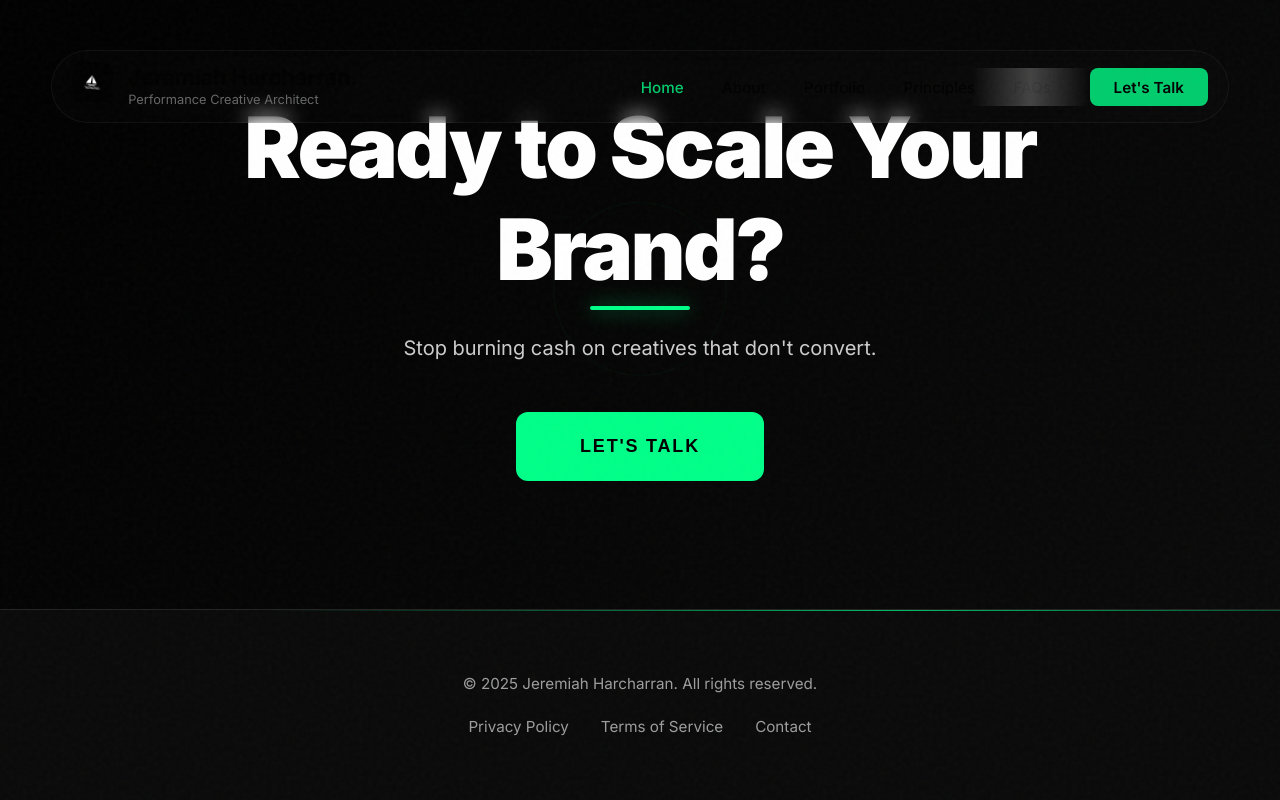
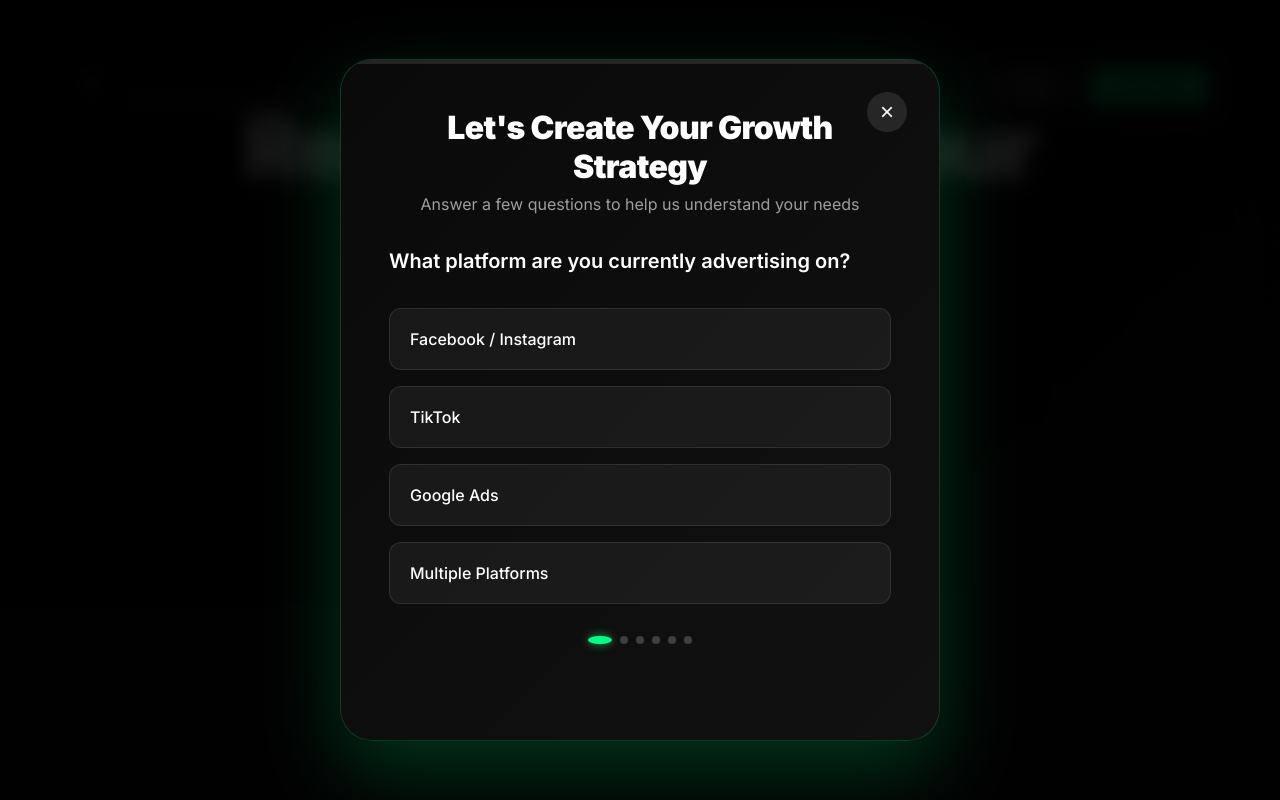
Before and after one commit to Mo-Ibra/jeremiah-portfolio, a Next.js app: page / in a window 1280 px wide. Both pictures are taken after a click on the button "LET'S TALK". Shown: the part 6456-7256 px from the top of the page. Built offline with nearby package versions, Linux system fonts and the light colour scheme.

Commit message:
Fix ISsues

```diff
--- a/app/page.js
+++ b/app/page.js
@@ -1,3 +1,5 @@
+"use client";
+
 import CustomCursor from "@/components/CustomCursor";
 import Hero from "@/components/Hero";
 import NoiseOverlay from "@/components/NoiseOverlay";
@@ -12,8 +14,33 @@ import Contact from "@/components/Contact";
 import QuizModal from "@/components/QuizModal";
 import Navigation from "@/components/Navigation";
 import Footer from "@/components/Footer";
+import { useEffect, useState } from "react";
 
 export default function Home() {
+  const [isQuizOpen, setIsQuizOpen] = useState(false);
+
+  const openQuiz = () => {
+    setIsQuizOpen(true);
+  };
+
+  const closeQuiz = () => {
+    setIsQuizOpen(false);
+  };
+
+  // Handle body overflow when modal opens/closes
+  useEffect(() => {
+    if (isQuizOpen) {
+      document.body.style.overflow = "hidden";
+    } else {
+      document.body.style.overflow = "";
+    }
+
+    // Clean up on unmount
+    return () => {
+      document.body.style.overflow = "";
+    };
+  }, [isQuizOpen]);
+
   return (
     <>
       <CustomCursor />
@@ -27,8 +54,8 @@ export default function Home() {
       <About />
       <Principles />
       <Faqs />
-      <Contact />
-      <QuizModal />
+      <Contact onOpenQuiz={openQuiz} />
+      <QuizModal isOpen={isQuizOpen} onClose={closeQuiz} />
       <Footer />
     </>
   );
--- a/components/Contact.js
+++ b/components/Contact.js
@@ -1,4 +1,4 @@
-const Contact = () => {
+const Contact = ({ onOpenQuiz }) => {
   return (
     <section id="contact" className="cta-section">
       <div className="cta-bg-animation">
@@ -9,10 +9,7 @@ const Contact = () => {
       <div className="cta-content">
         <h2>Ready to Scale Your Brand?</h2>
         <p>Stop burning cash on creatives that don't convert.</p>
-        {/* <button className="cta-button" onClick="openQuiz()"> */}
-        <button className="cta-button">
-          Let's Talk
-        </button>
+        <button className="cta-button" onClick={onOpenQuiz}>Let's Talk</button>
       </div>
     </section>
   );
--- a/components/QuizModal.js
+++ b/components/QuizModal.js
@@ -1,165 +1,206 @@
-const QuizModal = () => {
-  const closeQuiz = () => {
-    console.log("Close");
+import React, { useState, useEffect } from 'react';
+
+const QuizModal = ({ isOpen, onClose }) => {
+  const [currentStep, setCurrentStep] = useState(1);
+  const [formData, setFormData] = useState({
+    platform: '',
+    niche: '',
+    website: '',
+    adSpend: 10000,
+    ctr: 2,
+    conversionRate: 3,
+    fullName: '',
+    email: ''
+  });
+  const [showSuccess, setShowSuccess] = useState(false);
+
+  const totalSteps = 6;
+
+  // Reset quiz when modal opens
+  useEffect(() => {
+    if (isOpen) {
+      setCurrentStep(1);
+      setShowSuccess(false);
+      setFormData({
+        platform: '',
+        niche: '',
+        website: '',
+        adSpend: 10000,
+        ctr: 2,
+        conversionRate: 3,
+        fullName: '',
+        email: ''
+      });
+    }
+  }, [isOpen]);
+
+  // Handle auto-advance for radio buttons
+  useEffect(() => {
+    if (currentStep === 1 && formData.platform) {
+      const timer = setTimeout(() => {
+        setCurrentStep(2);
+      }, 1000);
+      return () => clearTimeout(timer);
+    }
+  }, [formData.platform, currentStep]);
+
+  const handleInputChange = (name, value) => {
+    setFormData(prev => ({ ...prev, [name]: value }));
   };
 
-  const nextQuizStep = () => {
-    console.log("NEXT");
+  const nextStep = () => {
+    if (currentStep < totalSteps) {
+      setCurrentStep(prev => prev + 1);
+    }
   };
 
+  const handleSubmit = async (e) => {
+    e.preventDefault();
+
+    // Here you would normally send the data to your server
+    console.log('Quiz submission:', formData);
+
+    // Show success state
+    setShowSuccess(true);
+
+    // You can add your form submission logic here
+    // For example:
+    // await fetch('/api/quiz-submission', {
+    //     method: 'POST',
+    //     headers: { 'Content-Type': 'application/json' },
+    //     body: JSON.stringify(formData)
+    // });
+  };
+
+  const closeModal = () => {
+    setShowSuccess(false);
+    setCurrentStep(1);
+    onClose();
+  };
+
+  const handleModalClick = (e) => {
+    if (e.target === e.currentTarget) {
+      closeModal();
+    }
+  };
+
+  const progress = ((currentStep - 1) / (totalSteps - 1)) * 100;
+
+  if (!isOpen) return null;
+
   return (
-    <div className="quiz-modal" id="quizModal">
+    <div className="quiz-modal active" onClick={handleModalClick}>
       <div className="quiz-container">
-        <button className="quiz-close" onClick={closeQuiz()}>
-          ×
-        </button>
+        <button className="quiz-close" onClick={closeModal}>×</button>
 
         <div className="quiz-progress">
-          <div className="progress-bar" id="progressBar"></div>
+          <div className="progress-bar" style={{ width: `${progress}%` }}></div>
         </div>
 
         <div className="quiz-header">
           <h3 className="quiz-title">Let's Create Your Growth Strategy</h3>
-          <p className="quiz-subtitle">
-            Answer a few questions to help us understand your needs
-          </p>
+          <p className="quiz-subtitle">Answer a few questions to help us understand your needs</p>
         </div>
 
         <div className="quiz-body">
-          <form id="quizForm">
-            <div className="quiz-step active" data-step="1">
-              <h4 className="quiz-question">
-                What platform are you currently advertising on?
-              </h4>
+          {!showSuccess ? (
+            <form onSubmit={handleSubmit}>
+              {/* Step 1: Platform */}
+              <div className={`quiz-step ${currentStep === 1 ? 'active' : ''}`}>
+                <h4 className="quiz-question">What platform are you currently advertising on?</h4>
                 <div className="quiz-radio-group">
+                  {[
+                    { value: 'Facebook/Instagram', label: 'Facebook / Instagram' },
+                    { value: 'TikTok', label: 'TikTok' },
+                    { value: 'Google Ads', label: 'Google Ads' },
+                    { value: 'Multiple Platforms', label: 'Multiple Platforms' }
+                  ].map((option, index) => (
+                    <React.Fragment key={option.value}>
                       <input
                         type="radio"
                         name="platform"
-                  //   value="Facebook/Instagram"
-                  id="platform1"
+                        value={option.value}
+                        id={`platform${index + 1}`}
                         className="quiz-radio-input"
+                        checked={formData.platform === option.value}
+                        onChange={(e) => handleInputChange('platform', e.target.value)}
                         required
                       />
-                <label htmlFor="platform1" className="quiz-radio-label">
-                  <span className="quiz-radio-text">Facebook / Instagram</span>
+                      <label htmlFor={`platform${index + 1}`} className="quiz-radio-label">
+                        <span className="quiz-radio-text">{option.label}</span>
                       </label>
-
-                <input
-                  type="radio"
-                  name="platform"
-                  //   value="TikTok"
-                  id="platform2"
-                  className="quiz-radio-input"
-                  required
-                />
-                <label htmlFor="platform2" className="quiz-radio-label">
-                  <span className="quiz-radio-text">TikTok</span>
-                </label>
-
-                <input
-                  type="radio"
-                  name="platform"
-                  //   value="Google Ads"
-                  id="platform3"
-                  className="quiz-radio-input"
-                  required
-                />
-                <label htmlFor="platform3" className="quiz-radio-label">
-                  <span className="quiz-radio-text">Google Ads</span>
-                </label>
-
-                <input
-                  type="radio"
-                  name="platform"
-                  //   value="Multiple Platforms"
-                  id="platform4"
-                  className="quiz-radio-input"
-                  required
-                />
-                <label htmlFor="platform4" className="quiz-radio-label">
-                  <span className="quiz-radio-text">Multiple Platforms</span>
-                </label>
+                    </React.Fragment>
+                  ))}
                 </div>
               </div>
 
-            <div className="quiz-step" data-step="2">
+              {/* Step 2: Niche */}
+              <div className={`quiz-step ${currentStep === 2 ? 'active' : ''}`}>
                 <h4 className="quiz-question">What niche are you in?</h4>
                 <div className="quiz-input-group">
                   <input
                     type="text"
-                  name="niche"
                     className="quiz-input"
                     placeholder="Enter your niche (e.g., Beauty, Fashion, Tech, etc.)"
+                    value={formData.niche}
+                    onChange={(e) => handleInputChange('niche', e.target.value)}
                     required
                   />
                 </div>
                 <div className="quiz-nav">
-                <button
-                  type="button"
-                  className="quiz-btn quiz-btn-continue"
-                  onClick={nextQuizStep()}
-                >
+                  <button type="button" className="quiz-btn quiz-btn-continue" onClick={nextStep}>
                     Continue
                   </button>
                 </div>
               </div>
 
-            <div className="quiz-step" data-step="3">
+              {/* Step 3: Website */}
+              <div className={`quiz-step ${currentStep === 3 ? 'active' : ''}`}>
                 <h4 className="quiz-question">What is your website domain?</h4>
                 <div className="quiz-input-group">
                   <input
                     type="url"
-                  name="website"
                     className="quiz-input"
                     placeholder="https://yourwebsite.com"
+                    value={formData.website}
+                    onChange={(e) => handleInputChange('website', e.target.value)}
                     required
                   />
                 </div>
                 <div className="quiz-nav">
-                <button
-                  type="button"
-                  className="quiz-btn quiz-btn-continue"
-                  onClick={nextQuizStep()}
-                >
+                  <button type="button" className="quiz-btn quiz-btn-continue" onClick={nextStep}>
                     Continue
                   </button>
                 </div>
               </div>
 
-            <div className="quiz-step" data-step="4">
+              {/* Step 4: Ad Spend */}
+              <div className={`quiz-step ${currentStep === 4 ? 'active' : ''}`}>
                 <h4 className="quiz-question">What's your monthly ad spend?</h4>
                 <div className="quiz-input-group">
                   <input
                     type="range"
-                  name="adSpend"
-                  id="adSpendRange"
                     className="quiz-range-input"
                     min="1000"
                     max="50000"
                     step="1000"
-                  //   value="10000"
+                    value={formData.adSpend}
+                    onChange={(e) => handleInputChange('adSpend', parseInt(e.target.value))}
                     required
                   />
-                <span id="adSpendValue" className="range-value">
-                  $10,000
-                </span>
+                  <span className="range-value">${formData.adSpend.toLocaleString()}</span>
                 </div>
                 <div className="quiz-nav">
-                <button
-                  type="button"
-                  className="quiz-btn quiz-btn-continue"
-                  onClick={nextQuizStep()}
-                >
+                  <button type="button" className="quiz-btn quiz-btn-continue" onClick={nextStep}>
                     Continue
                   </button>
                 </div>
               </div>
 
-            <div className="quiz-step" data-step="5">
+              {/* Step 5: ROI Calculator */}
+              <div className={`quiz-step ${currentStep === 5 ? 'active' : ''}`}>
                 <h4 className="quiz-question">Ad ROI Calculator</h4>
-              <p
-                style={{ color: "rgba(255,255,255,0.8)", marginBottom: "2rem" }}
-              >
+                <p style={{ color: 'rgba(255,255,255,0.8)', marginBottom: '2rem' }}>
                   What performance metrics are you seeing?
                 </p>
 
@@ -167,68 +208,59 @@ const QuizModal = () => {
                   <label className="range-label">Click-Through Rate (CTR)</label>
                   <input
                     type="range"
-                  name="ctr"
-                  id="ctrRange"
                     className="quiz-range-input"
                     min="0.1"
                     max="10"
                     step="0.1"
-                  //   value="2"
+                    value={formData.ctr}
+                    onChange={(e) => handleInputChange('ctr', parseFloat(e.target.value))}
                     required
                   />
-                <span id="ctrValue" className="range-value">
-                  2%
-                </span>
+                  <span className="range-value">{formData.ctr}%</span>
                 </div>
 
                 <div className="range-group">
                   <label className="range-label">Conversion Rate</label>
                   <input
                     type="range"
-                  name="conversionRate"
-                  id="conversionRange"
                     className="quiz-range-input"
                     min="0.1"
                     max="10"
                     step="0.1"
-                  //   value="3"
+                    value={formData.conversionRate}
+                    onChange={(e) => handleInputChange('conversionRate', parseFloat(e.target.value))}
                     required
                   />
-                <span id="conversionValue" className="range-value">
-                  3%
-                </span>
+                  <span className="range-value">{formData.conversionRate}%</span>
                 </div>
 
                 <div className="quiz-nav">
-                <button
-                  type="button"
-                  className="quiz-btn quiz-btn-continue"
-                  onClick={nextQuizStep()}
-                >
+                  <button type="button" className="quiz-btn quiz-btn-continue" onClick={nextStep}>
                     Continue
                   </button>
                 </div>
               </div>
 
-            <div className="quiz-step" data-step="6">
-              <h4 className="quiz-question">
-                Last step! Where should we send your growth strategy?
-              </h4>
+              {/* Step 6: Contact Info */}
+              <div className={`quiz-step ${currentStep === 6 ? 'active' : ''}`}>
+                <h4 className="quiz-question">Last step! Where should we send your growth strategy?</h4>
                 <div className="quiz-input-group">
                   <input
                     type="text"
-                  name="fullName"
                     className="quiz-input"
                     placeholder="Full Name"
+                    value={formData.fullName}
+                    onChange={(e) => handleInputChange('fullName', e.target.value)}
                     required
                   />
                 </div>
                 <div className="quiz-input-group">
                   <input
                     type="email"
-                  name="email"
                     className="quiz-input"
                     placeholder="Email Address"
+                    value={formData.email}
+                    onChange={(e) => handleInputChange('email', e.target.value)}
                     required
                   />
                 </div>
@@ -239,17 +271,19 @@ const QuizModal = () => {
                 </div>
               </div>
 
+              {/* Step Indicator */}
               <div className="step-indicator">
-              <span className="step-dot active"></span>
-              <span className="step-dot"></span>
-              <span className="step-dot"></span>
-              <span className="step-dot"></span>
-              <span className="step-dot"></span>
-              <span className="step-dot"></span>
+                {[...Array(totalSteps)].map((_, index) => (
+                  <span
+                    key={index}
+                    className={`step-dot ${index < currentStep ? 'active' : ''}`}
+                  ></span>
+                ))}
               </div>
             </form>
-
-          <div className="quiz-success" id="quizSuccess">
+          ) : (
+            /* Success State */
+            <div className="quiz-success active">
               <div className="success-icon">
                 <div className="success-checkmark"></div>
               </div>
@@ -258,13 +292,13 @@ const QuizModal = () => {
                 Your personalized growth strategy is on its way to your inbox.
               </p>
               <p className="success-note">
-              Please check your spam folder if you don't see it within 5
-              minutes.
+                Please check your spam folder if you don't see it within 5 minutes.
               </p>
-            <button className="quiz-btn quiz-btn-submit" onClick={closeQuiz()}>
+              <button className="quiz-btn quiz-btn-submit" onClick={closeModal}>
                 Close
               </button>
             </div>
+          )}
         </div>
       </div>
     </div>
```
Lines whose indentation alone changed are shown as unchanged.
